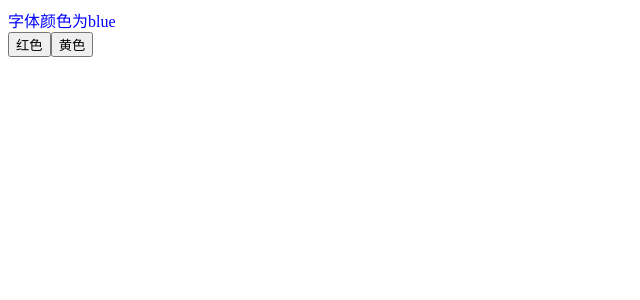
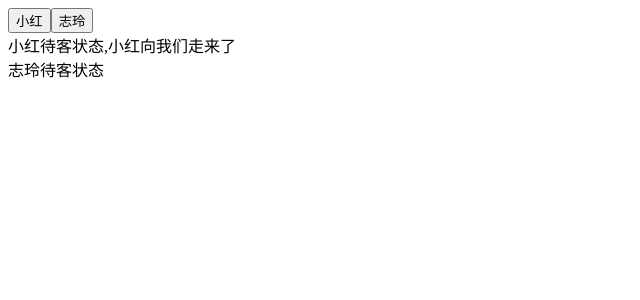
Before and after one commit to rx-app/react-hooks, a React (Create React App) app: page / in a window 1280 px wide. Shown: the top 300 px of the page, without its empty margins (0-640 px from the left). Built offline with nearby package versions, Linux system fonts and the light colour scheme.

Commit message:
useMemo完结

```diff
--- /dev/null
+++ b/src/Example7/ChildComponent.js
@@ -0,0 +1,16 @@
+import React , {useState,useMemo} from 'react';
+
+export default function ChildComponent({name,children}){
+    function changeXiaohong(name){
+        console.log('她来了，她来了。小红向我们走来了')
+        return name+',小红向我们走来了'
+    }
+
+    const actionXiaohong =useMemo(()=> changeXiaohong(name),[name] )
+    return (
+        <>
+            <div>{actionXiaohong}</div>
+            <div>{children}</div>
+        </>
+    )
+}
--- /dev/null
+++ b/src/Example7/Example7.js
@@ -0,0 +1,14 @@
+import React , {useState,useMemo} from 'react';
+import ChildComponent from './ChildComponent';
+
+export default function Example7(){
+    const [xiaohong , setXiaohong] = useState('小红待客状态')
+    const [zhiling , setZhiling] = useState('志玲待客状态')
+    return (
+        <>
+            <button onClick={()=>{setXiaohong(new Date().getTime())}}>小红</button>
+            <button onClick={()=>{setZhiling(new Date().getTime()+',志玲向我们走来了')}}>志玲</button>
+            <ChildComponent name={xiaohong}>{zhiling}</ChildComponent>
+        </>
+    )
+}
--- a/src/index.js
+++ b/src/index.js
@@ -1,6 +1,6 @@
 import React from 'react';
 import ReactDOM from 'react-dom';
-import App from './Example6/Example6'
+import App from './Example7/Example7'
 // import reportWebVitals from './reportWebVitals';
 
 ReactDOM.render(
```
